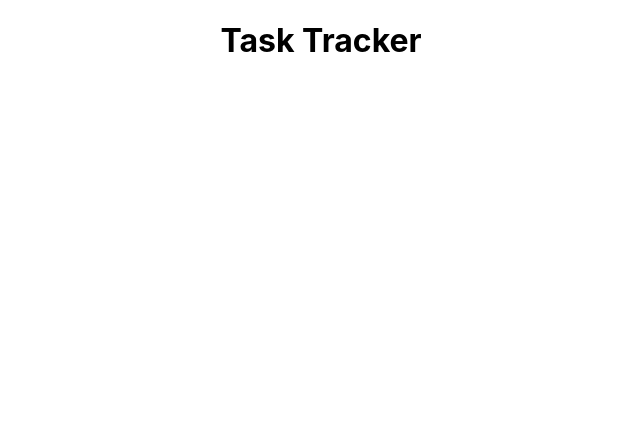
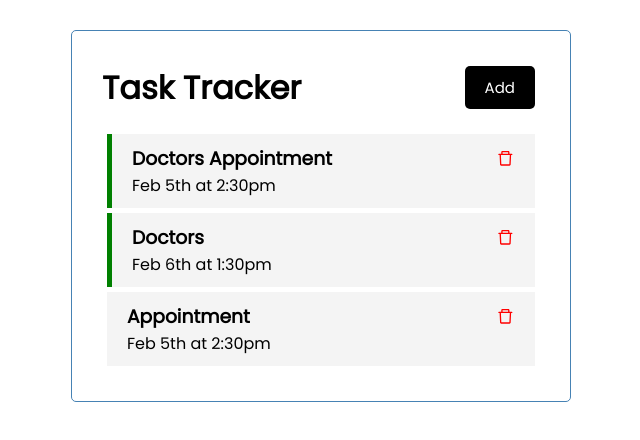
Before and after one commit to saura-t/todo, a React (Create React App) app in the folder client/: page / in a window 1280 px wide. Shown: the top 440 px of the page, without its empty margins (319-959 px from the left). Built offline with nearby package versions, Linux system fonts and the light colour scheme.

Commit message:
lesson session-2 static app ready

```diff
--- a/client/package.json
+++ b/client/package.json
@@ -8,6 +8,7 @@
     "@testing-library/user-event": "^12.8.3",
     "react": "^17.0.2",
     "react-dom": "^17.0.2",
+    "react-icons": "^4.2.0",
     "react-scripts": "4.0.3",
     "web-vitals": "^1.1.1"
   },
--- a/client/src/App.js
+++ b/client/src/App.js
@@ -1,11 +1,59 @@
-import logo from './logo.svg';
+import {useState} from 'react'
 import './App.css';
 import Header from './components/Header'
+import Tasks from './components/Tasks'
+import AddTask from './components/AddTask'
+
 
 function App() {
+  const [showAddTask, setShowAddTask] = useState(false)
+  const [tasks, setTasks] = useState([
+      {
+          id: 1,
+          text: 'Doctors Appointment',
+          day: 'Feb 5th at 2:30pm',
+          reminder: true,
+      },
+      {
+          id: 2,
+          text: 'Doctors',
+          day: 'Feb 6th at 1:30pm',
+          reminder: true,
+      },
+      {
+          id: 3,
+          text: 'Appointment',
+          day: 'Feb 5th at 2:30pm',
+          reminder: false,
+      },
+
+  ])
+
+  //Add Task
+  const addTask = (task) =>{
+    const id = Math.floor(Math.random() * 99999) + 1
+    const newTask = {id,...task}
+    setTasks([...tasks, newTask])
+  }
+
+  //Delete Task
+  const deleteTask = (id) => {
+    setTasks(tasks.filter((task)=>task.id !== id))
+  }
+
+  //Toggle Reminder
+  const toggleReminder = (id) => {
+    setTasks(tasks.map((task) => task.id === id ? {...task,reminder: !task.reminder} : task))
+  }
+
   return (
-    <div className="App">
-        <Header/>
+    <div className="container">
+        <Header onAdd={() => setShowAddTask(!showAddTask)}showAdd={showAddTask}/>
+        {showAddTask && <AddTask onAdd={addTask}/>}
+        {tasks.length > 0 ? <Tasks
+        tasks={tasks}
+        onToggle={toggleReminder}
+        onDelete={deleteTask}/> : 'No Tasks'}
     </div>
   );
 }
--- /dev/null
+++ b/client/src/components/AddTask.js
@@ -0,0 +1,49 @@
+import {useState} from 'react'
+
+const AddTask = ({onAdd}) => {
+    const [text, setText] = useState('')
+    const [day, setDay] = useState('')
+    const [reminder, setReminder] = useState(false)
+
+    const onSubmit = (e) => {
+        e.preventDefault()
+
+        if(!text){
+            alert('Please add a task')
+            return
+        }
+
+        onAdd({text, day, reminder})
+
+        setText('')
+        setDay('')
+        setReminder(false)
+    }
+
+    return (
+        <form className='add-form' onSubmit={onSubmit}>
+            <div className='form-control'>
+                <label>Task</label>
+                <input type='text'
+                value={text} onChange={(e) => setText(e.target.value)}
+                placeholder='Add Task' />
+            </div>
+            <div className='form-control'>
+                <label>Day & Time</label>
+                <input type='text'
+                value={day} onChange={(e) => setDay(e.target.value)}
+                placeholder='Add Day & Time' />
+            </div>
+            <div className='form-control form-control-check'>
+                <label>Set Reminder</label>
+                <input type='checkbox'
+                checked={reminder}
+                value={reminder} onChange={(e) => setReminder(e.currentTarget.checked)}/>
+            </div>
+            <input type='submit' value='Save' className='btn btn-block'/>
+
+        </form>
+    )
+}
+
+export default AddTask
--- /dev/null
+++ b/client/src/components/Button.js
@@ -0,0 +1,23 @@
+import PropTypes from 'prop-types'
+
+const Button = ({color, text, onClick}) => {
+    return (
+        <div>
+           <button
+           onClick={onClick}
+           style={{ backgroundColor: color}}
+           className='btn'>{text}</button>
+        </div>
+    )
+}
+
+Button.defaultProps = {
+    color: 'steelblue'
+}
+
+Button.propTypes = {
+    text: PropTypes.string,
+    color: PropTypes.string,
+    onClick: PropTypes.func,
+}
+export default Button
--- a/client/src/components/Header.js
+++ b/client/src/components/Header.js
@@ -1,11 +1,25 @@
-import React from 'react'
+import Button from './Button'
+import PropTypes from 'prop-types'
 
-const Header = () => {
+
+const Header = ({ title, onAdd, showAdd }) => {
+
     return (
-        <header>
-           <h1>Task Tracker</h1>
-        </header>
+        <header className='header'>
+           <h1>{title}</h1>
+           <Button
+           color = {showAdd ? 'red' : 'black'}
+           onClick={onAdd}
+           text={showAdd ? 'Close' : 'Add'}/>
+         </header>
     )
 }
 
+Header.defaultProps = {
+    title: 'Task Tracker',
+}
+
+Header.propTypes = {
+    title: PropTypes.string.isRequired,
+}
 export default Header
--- /dev/null
+++ b/client/src/components/Task.js
@@ -0,0 +1,17 @@
+import {AiOutlineDelete} from 'react-icons/ai'
+
+const Task = ({task, onDelete, onToggle}) => {
+    return (
+        <div className={`task ${task.reminder ? 'reminder' : ''}`} onDoubleClick={()=>onToggle(task.id)}>
+            <h3>{task.text}
+            <AiOutlineDelete
+            style={{color: 'red', cursor: 'pointer'}}
+            onClick={()=>onDelete(task.id)}/></h3>
+            <p>
+                {task.day}
+            </p>
+        </div>
+    )
+}
+
+export default Task
--- /dev/null
+++ b/client/src/components/Tasks.js
@@ -0,0 +1,17 @@
+import Task from './Task'
+
+const Tasks = ({tasks, onDelete, onToggle}) => {
+
+    return (
+        <>
+          {tasks.map((task) => (
+              <Task key={task.id}
+              task={task}
+              onToggle={onToggle}
+              onDelete={onDelete}/>
+          ))}
+        </>
+    )
+}
+
+export default Tasks
--- a/client/src/index.css
+++ b/client/src/index.css
@@ -1,13 +1,112 @@
-body {
+@import url('https://fonts.googleapis.com/css2?family=Poppins:wght@300;400&display=swap');
+
+* {
+  box-sizing: border-box;
   margin: 0;
-  font-family: -apple-system, BlinkMacSystemFont, 'Segoe UI', 'Roboto', 'Oxygen',
-    'Ubuntu', 'Cantarell', 'Fira Sans', 'Droid Sans', 'Helvetica Neue',
-    sans-serif;
-  -webkit-font-smoothing: antialiased;
-  -moz-osx-font-smoothing: grayscale;
+  padding: 0;
 }
 
-code {
-  font-family: source-code-pro, Menlo, Monaco, Consolas, 'Courier New',
-    monospace;
+body {
+  font-family: 'Poppins', sans-serif;
 }
+
+.container {
+  max-width: 500px;
+  margin: 30px auto;
+  overflow: auto;
+  min-height: 300px;
+  border: 1px solid steelblue;
+  padding: 30px;
+  border-radius: 5px;
+}
+
+.header {
+  display: flex;
+  justify-content: space-between;
+  align-items: center;
+  margin-bottom: 20px;
+}
+
+.btn {
+  display: inline-block;
+  background: #000;
+  color: #fff;
+  border: none;
+  padding: 10px 20px;
+  margin: 5px;
+  border-radius: 5px;
+  cursor: pointer;
+  text-decoration: none;
+  font-size: 15px;
+  font-family: inherit;
+}
+
+.btn:focus {
+  outline: none;
+}
+
+.btn:active {
+  transform: scale(0.98);
+}
+
+.btn-block {
+  display: block;
+  width: 100%;
+}
+
+.task {
+  background: #f4f4f4;
+  margin: 5px;
+  padding: 10px 20px;
+  cursor: pointer;
+}
+
+.task.reminder {
+  border-left: 5px solid green;
+}
+
+.task h3 {
+  display: flex;
+  align-items: center;
+  justify-content: space-between;
+}
+
+.add-form {
+  margin-bottom: 40px;
+}
+
+.form-control {
+  margin: 20px 0;
+}
+
+.form-control label {
+  display: block;
+}
+
+.form-control input {
+  width: 100%;
+  height: 40px;
+  margin: 5px;
+  padding: 3px 7px;
+  font-size: 17px;
+}
+
+.form-control-check {
+  display: flex;
+  align-items: center;
+  justify-content: space-between;
+}
+
+.form-control-check label {
+  flex: 1;
+}
+
+.form-control-check input {
+  flex: 2;
+  height: 20px;
+}
+
+footer {
+  margin-top: 30px;
+  text-align: center;
+}
```
Also changed, not shown: 1 other file (tests, documents, lock files or other folders).
